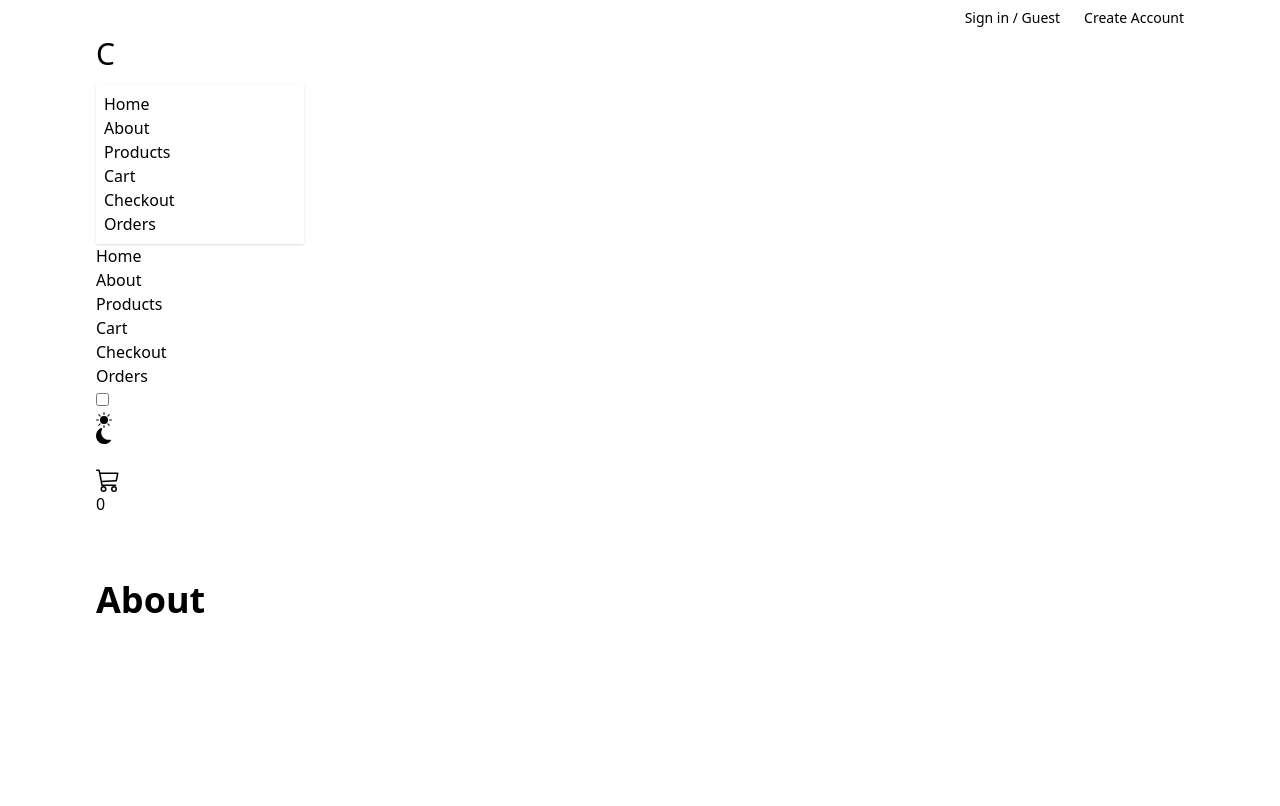
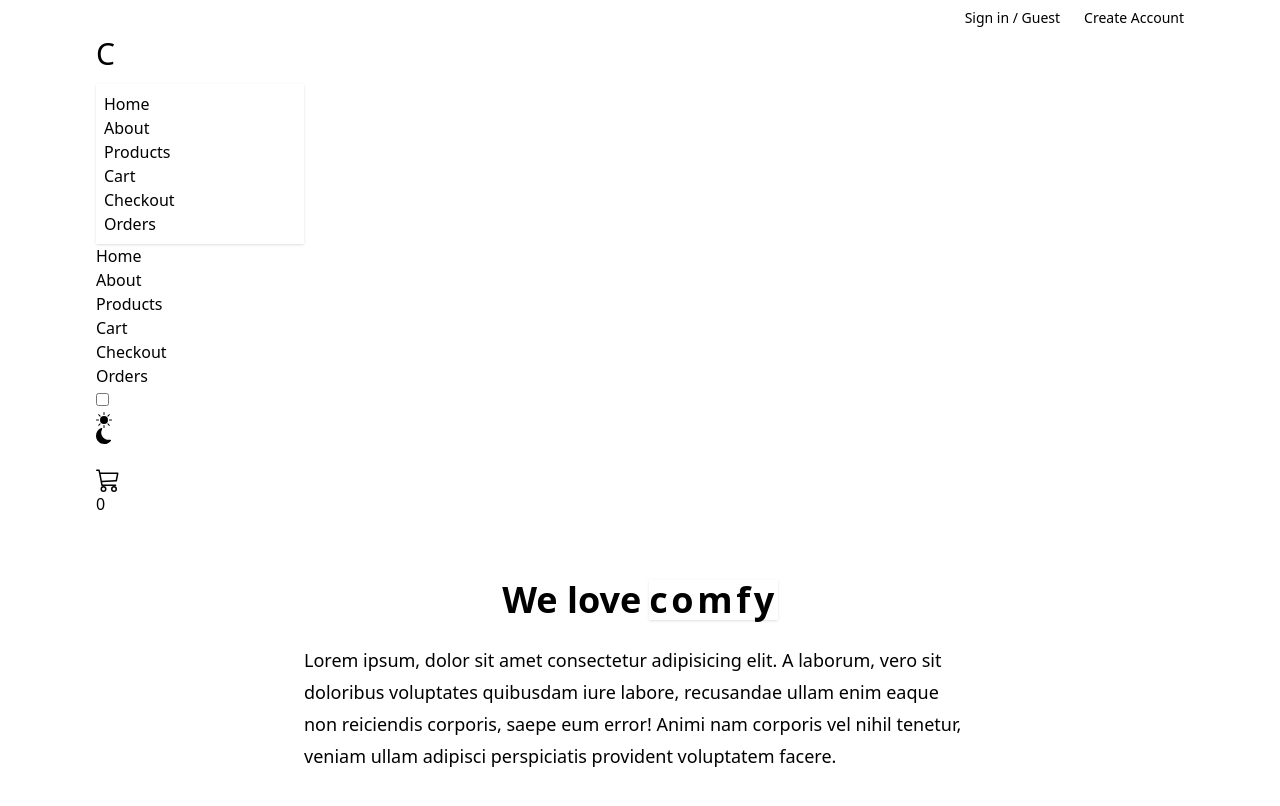
Before and after one commit to qpham01/reactjs-12-comfy-store, a React (Vite) app: page /about in a window 1280 px wide. Shown: the top 806 px of the page. Built offline with nearby package versions, Linux system fonts and the light colour scheme.

Commit message:
About page.

```diff
--- a/src/pages/About.jsx
+++ b/src/pages/About.jsx
@@ -1,4 +1,26 @@
 const About = () => {
-  return <h1 className='text-4xl font-bold'>About</h1>;
+  return (
+    <>
+      <div className='flex flex-wrap gap-2 sm:ga-x-6 items-center justify-center'>
+        <h1 className='text-4xl font-bold leading-none tracking-light'>
+          We love
+        </h1>
+        <div className='stats bg-primary shadow'>
+          <div className='stat'>
+            <div className='stat-title text-primary-content text-4xl font-bold tracking-widest'>
+              comfy
+            </div>
+          </div>
+        </div>
+      </div>
+      <p className='mt-6 text-lg leading-8 max-w-2xl mx-auto'>
+        Lorem ipsum, dolor sit amet consectetur adipisicing elit. A laborum,
+        vero sit doloribus voluptates quibusdam iure labore, recusandae ullam
+        enim eaque non reiciendis corporis, saepe eum error! Animi nam corporis
+        vel nihil tenetur, veniam ullam adipisci perspiciatis provident
+        voluptatem facere.
+      </p>
+    </>
+  );
 };
 export default About;
```
